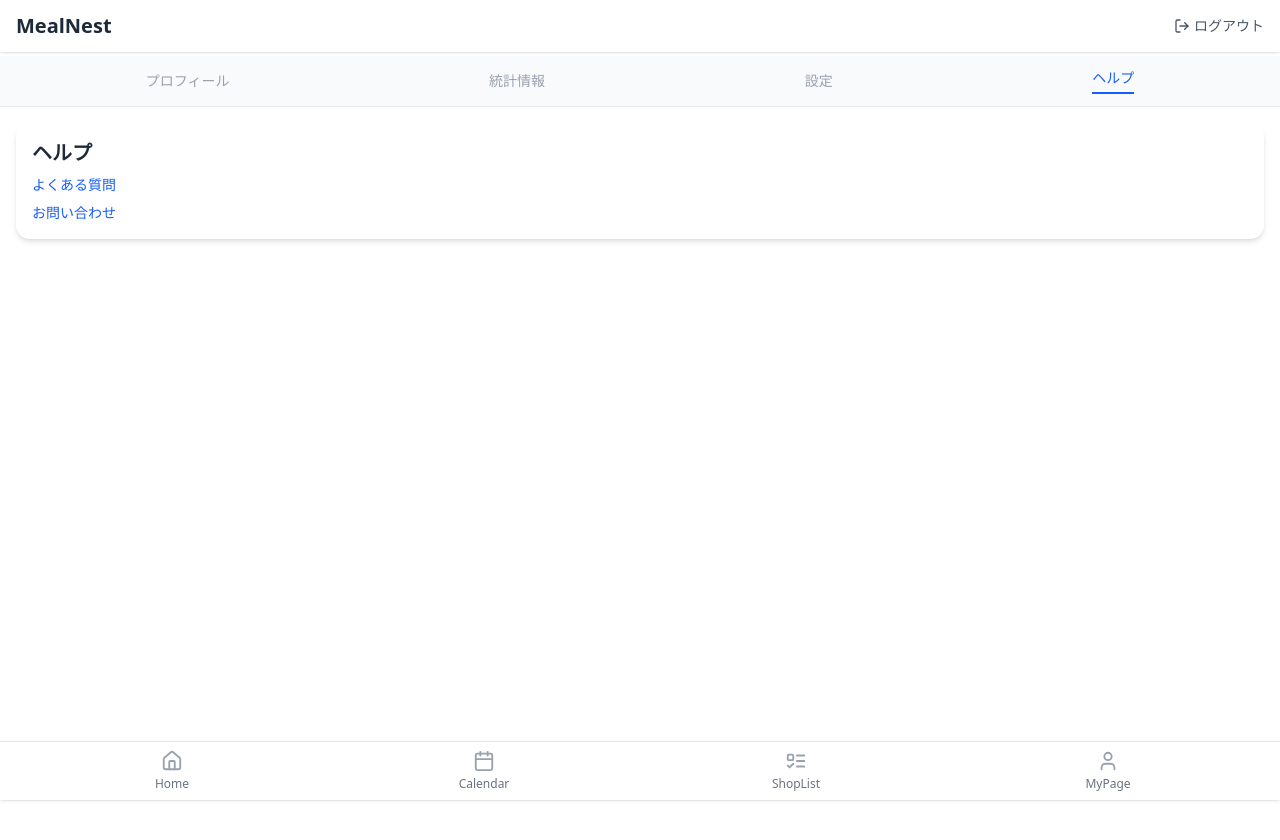
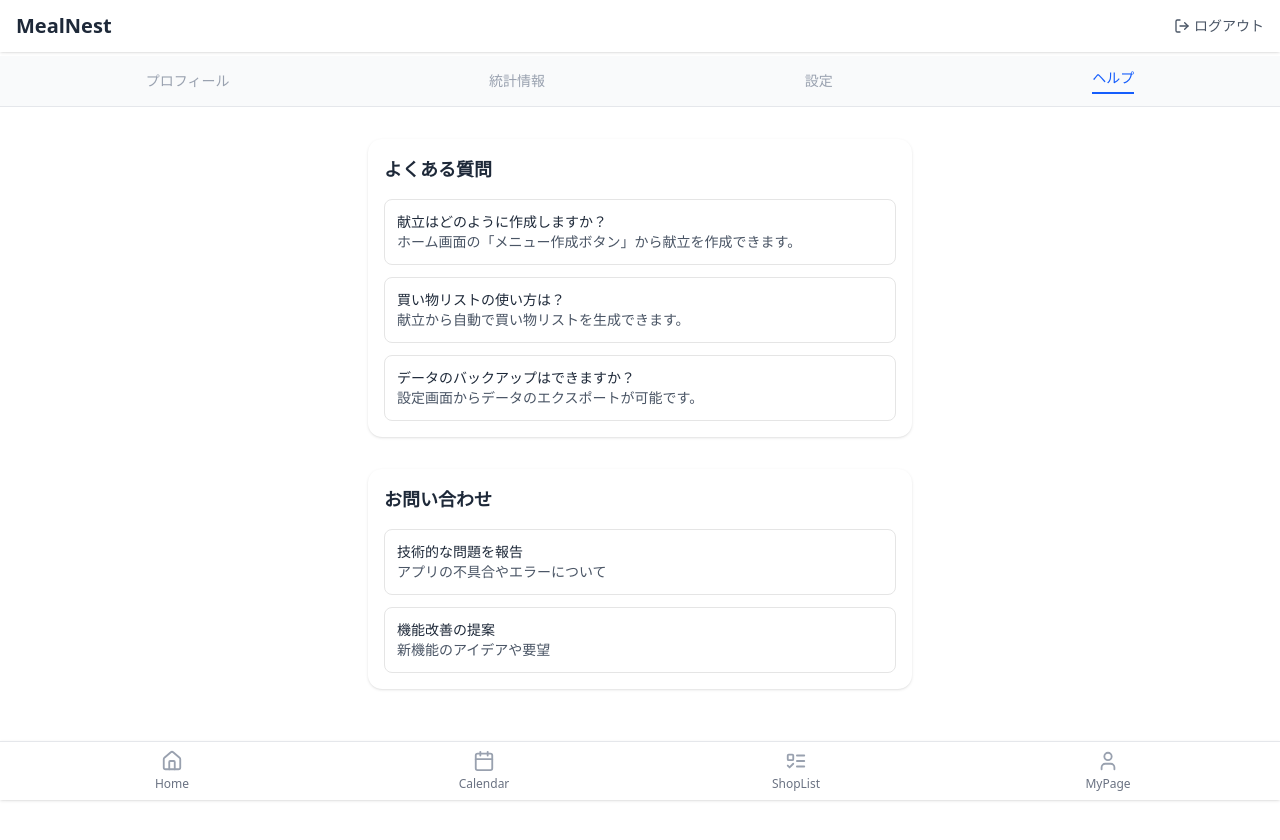
Before and after one commit to h-shoya-1106/MealNest, a Next.js app: page /mypage/help in a window 1280 px wide. Shown: the top 840 px of the page. Built offline with nearby package versions, Linux system fonts and the light colour scheme.

Commit message:
マイページ　ヘルプ画面の作成

```diff
--- a/src/app/mypage/help/page.tsx
+++ b/src/app/mypage/help/page.tsx
@@ -1,5 +1,32 @@
 import HelpClient from "../../../features/mypage/Help/HelpClient";
 
-export default function HelpPage() {
-  return <HelpClient />;
+export default async function HelpPage() {
+  // サーバーで取得するデータ（今は静的だが将来的にAPI化可）
+  const faqItems = [
+    {
+      question: "献立はどのように作成しますか？",
+      answer: "ホーム画面の「メニュー作成ボタン」から献立を作成できます。",
+    },
+    {
+      question: "買い物リストの使い方は？",
+      answer: "献立から自動で買い物リストを生成できます。",
+    },
+    {
+      question: "データのバックアップはできますか？",
+      answer: "設定画面からデータのエクスポートが可能です。",
+    },
+  ];
+
+  const contactItems = [
+    {
+      title: "技術的な問題を報告",
+      description: "アプリの不具合やエラーについて",
+    },
+    {
+      title: "機能改善の提案",
+      description: "新機能のアイデアや要望",
+    },
+  ];
+
+  return <HelpClient faqItems={faqItems} contactItems={contactItems} />;
 }
--- a/src/features/mypage/Help/HelpClient.tsx
+++ b/src/features/mypage/Help/HelpClient.tsx
@@ -1,17 +1,54 @@
 "use client";
 
-export default function HelpClient() {
+type FAQItem = {
+  question: string;
+  answer: string;
+};
+
+type ContactItem = {
+  title: string;
+  description: string;
+};
+
+type Props = {
+  faqItems: FAQItem[];
+  contactItems: ContactItem[];
+};
+
+export default function HelpClient({ faqItems, contactItems }: Props) {
   return (
-    <section className="bg-white rounded-xl shadow-md p-4">
-      <h2 className="text-xl font-bold mb-2">ヘルプ</h2>
-      <ul className="text-sm space-y-2">
-        <li>
-          <button className="text-blue-600 hover:underline">よくある質問</button>
-        </li>
-        <li>
-          <button className="text-blue-600 hover:underline">お問い合わせ</button>
-        </li>
-      </ul>
-    </section>
+    <div className="max-w-xl mx-auto space-y-8 p-4">
+      {/* よくある質問セクション */}
+      <div className="bg-white rounded-xl shadow p-4">
+        <h2 className="text-lg font-semibold mb-4">よくある質問</h2>
+        <div className="space-y-3">
+          {faqItems.map((item, index) => (
+            <div
+              key={index}
+              className="border rounded-md p-3 hover:bg-gray-50 transition text-sm"
+            >
+              <p className="font-medium">{item.question}</p>
+              <p className="text-gray-600">{item.answer}</p>
+            </div>
+          ))}
+        </div>
+      </div>
+
+      {/* お問い合わせセクション */}
+      <div className="bg-white rounded-xl shadow p-4">
+        <h2 className="text-lg font-semibold mb-4">お問い合わせ</h2>
+        <div className="space-y-3">
+          {contactItems.map((item, index) => (
+            <div
+              key={index}
+              className="border rounded-md p-3 hover:bg-gray-50 transition text-sm"
+            >
+              <p className="font-medium">{item.title}</p>
+              <p className="text-gray-600">{item.description}</p>
+            </div>
+          ))}
+        </div>
+      </div>
+    </div>
   );
 }
```
